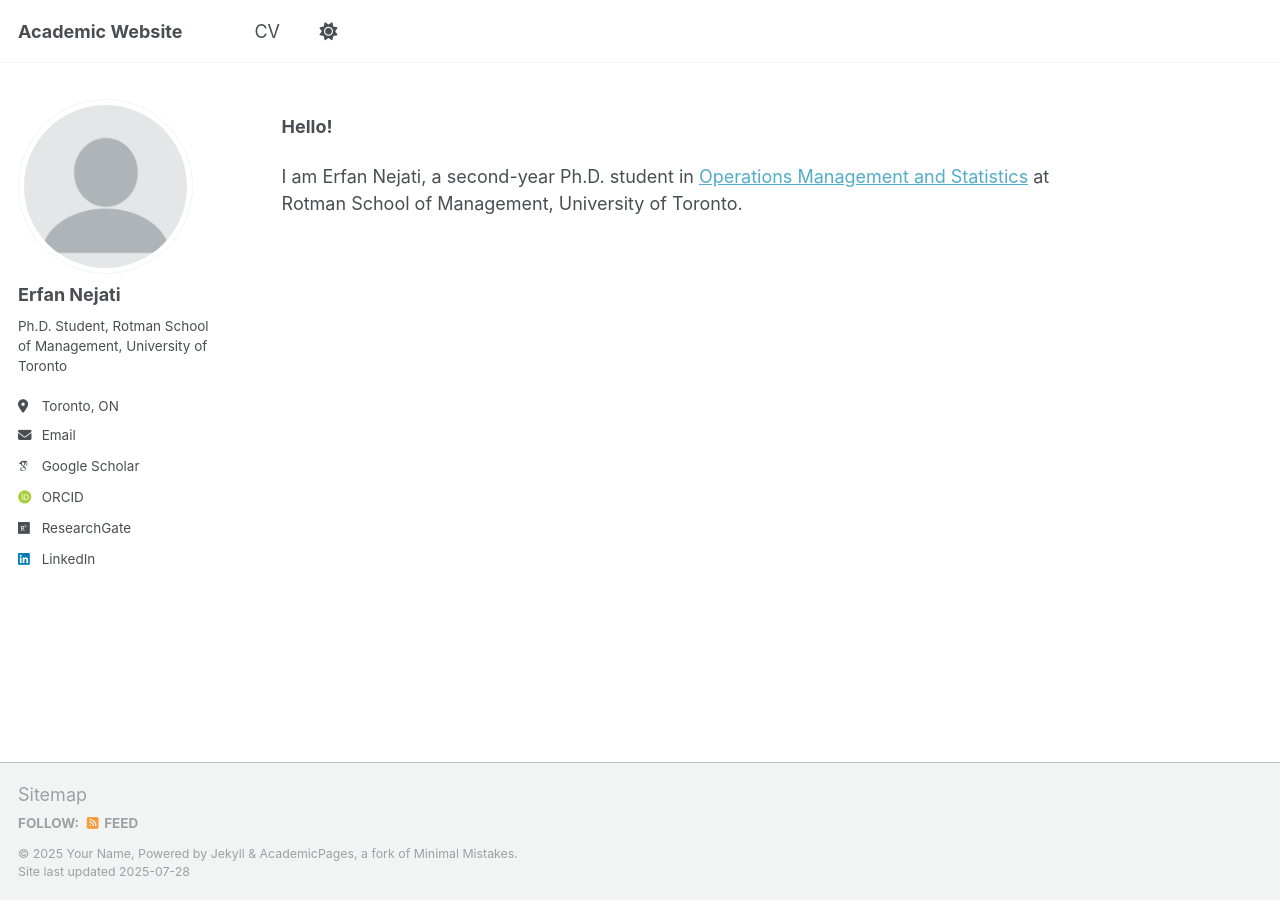
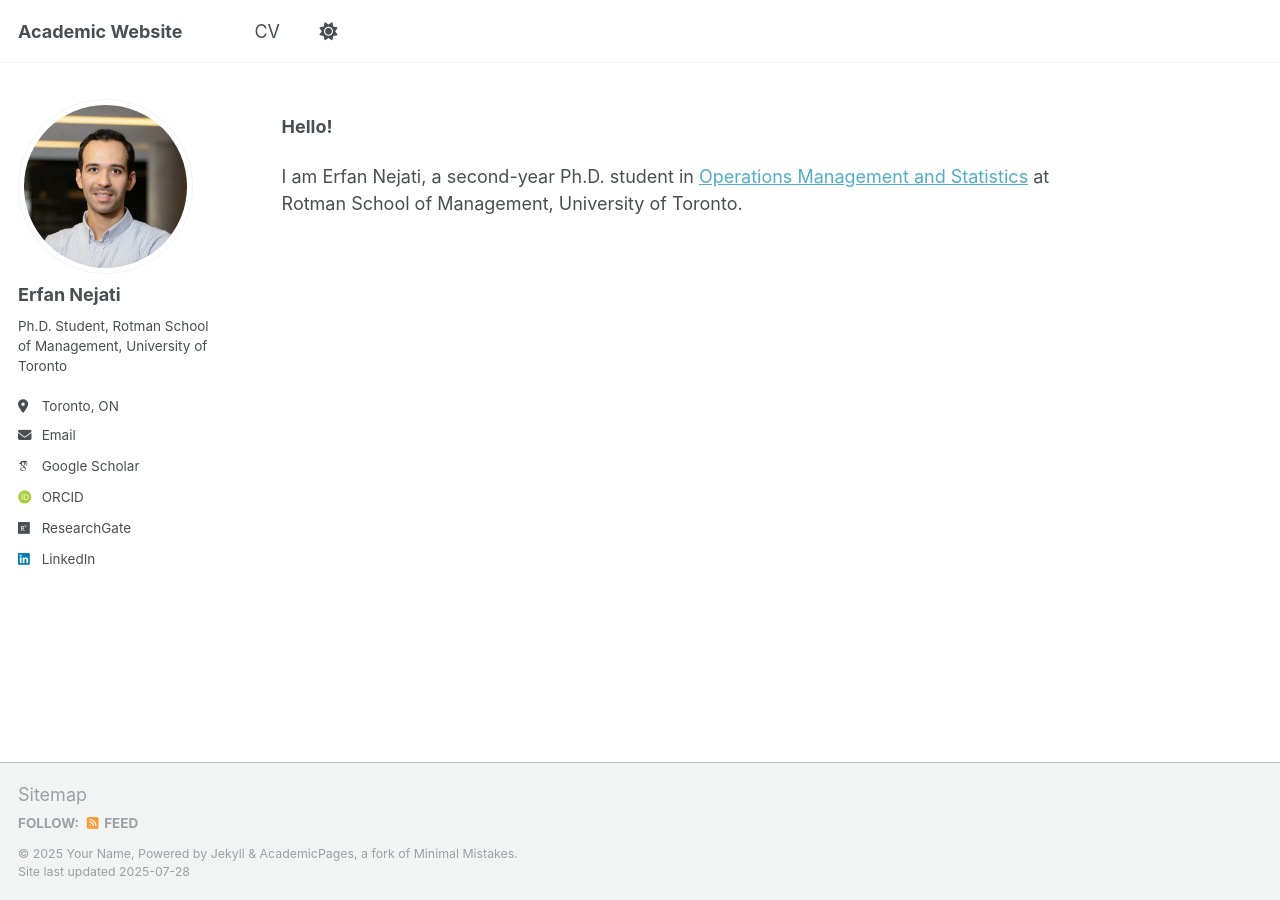
Before and after one commit to erfannjt/my-website, a Jekyll site: the page built from _pages/about.md, in a window 1280 px wide. Built offline with Jekyll 4.4.1, drawn with Linux system fonts in a browser that asks for light colours; some web fonts are replaced; a script that is not in the unit is left out.

Commit message:
Update _config.yml

```diff
--- a/_config.yml
+++ b/_config.yml
@@ -22,7 +22,7 @@ repository               : "academicpages/academicpages.github.io"
 #               Additional customization can be done by editing /_includes/author-profile.html
 author:
   # Biographic information
-  avatar           : "profile.png"
+  avatar           : "myProfile.png"
   name             : "Erfan Nejati"
   pronouns         : # example: "she/her"
   bio              : "Ph.D. Student, Rotman School of Management, University of Toronto"
```
